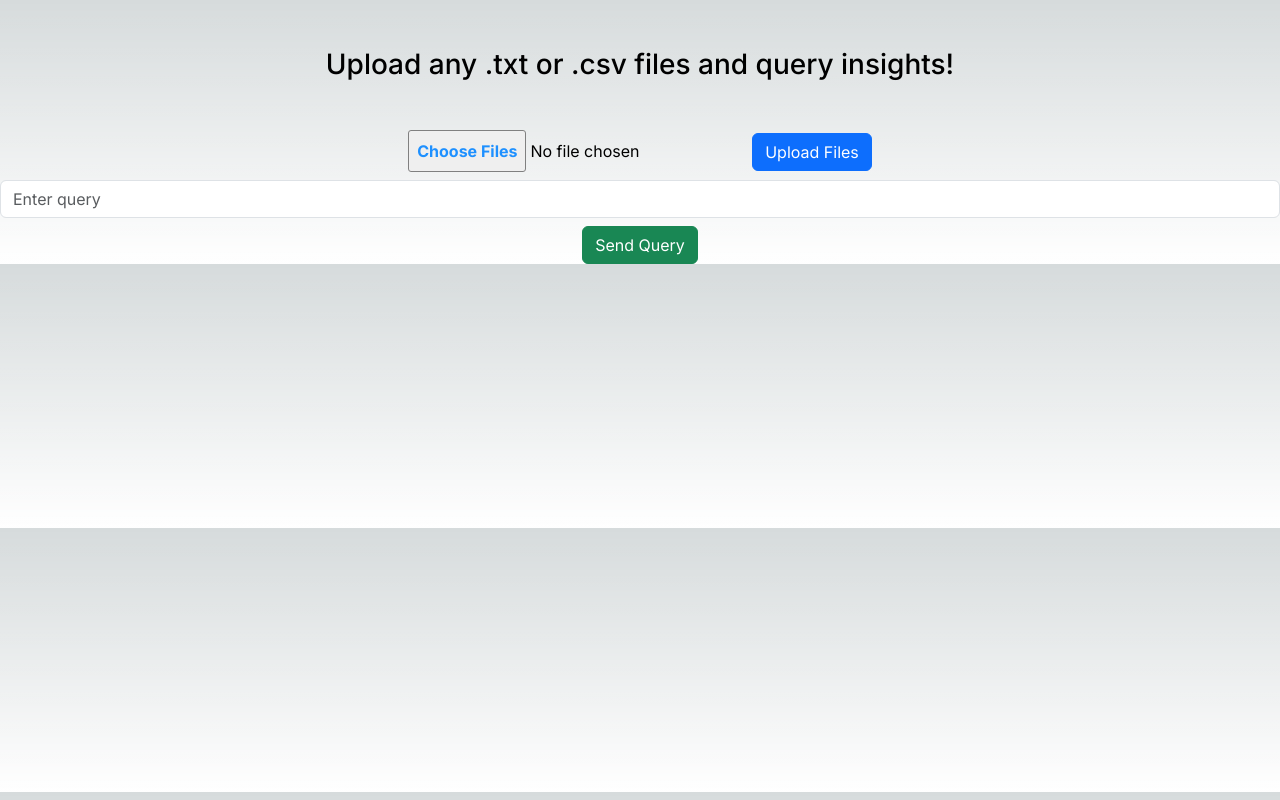
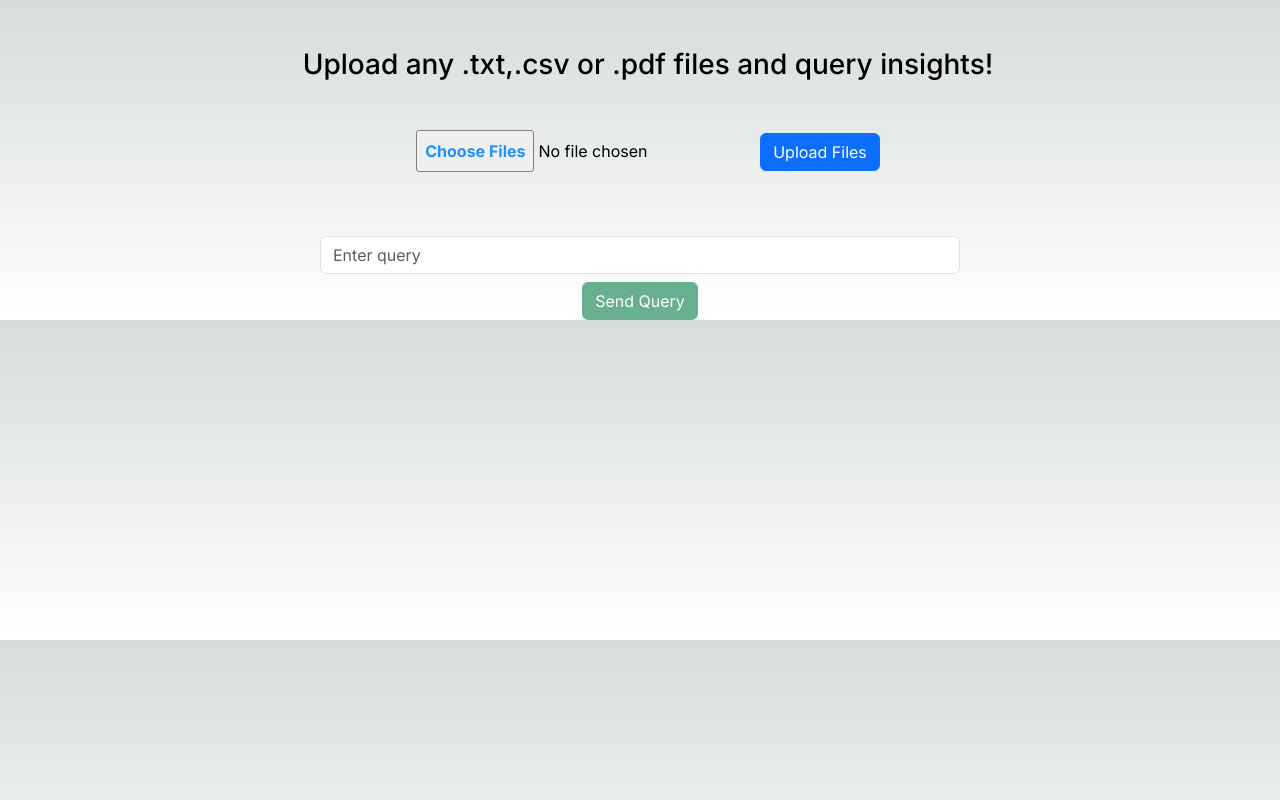
Before and after one commit to shah-26/frontend_rag, a Next.js app: page /query in a window 1280 px wide. Built offline with nearby package versions, Linux system fonts and the light colour scheme.

Commit message:
endpoint update

```diff
--- a/app/globals.css
+++ b/app/globals.css
@@ -127,3 +127,11 @@ input::file-selector-button {
   border: thin solid grey;
   border-radius: 3px;
 }
+
+.w-50{
+  width: 50%;
+}
+
+.border-left{
+  border-left: 3px solid black !important;
+}
--- a/app/query/page.tsx
+++ b/app/query/page.tsx
@@ -3,7 +3,7 @@ import { useState, useEffect } from "react"
 export default function Query(){
     async function useQueryFun(){
         // const text =
-        let fetchedResult = await fetch(`http://localhost:8000/question`,{
+        let fetchedResult = await fetch(`https://langchain-rag-umsute3yda-uc.a.run.app/question`,{
             headers:{
                 "Content-Type": "application/json",
             },
@@ -12,7 +12,7 @@ export default function Query(){
         })
         const data = await fetchedResult.json()
         setFetchedResult(data.status)
-            let streamEvent = new EventSource(`http://localhost:8000/event/${localStorage.getItem("session_id")}`)
+            let streamEvent = new EventSource(`https://langchain-rag-umsute3yda-uc.a.run.app/event/${localStorage.getItem("session_id")}`)
             streamEvent.onmessage = (event) => {
                 console.log("Event data:",event);
                 setFetchedResult((d) => {
@@ -40,7 +40,7 @@ export default function Query(){
             event.preventDefault(); // Prevents the form from reloading the page
             // debugger
             const formData = new FormData(event.currentTarget);
-            fetch('http://localhost:8000/uploadfiles', { // Replace with your server endpoint
+            fetch('https://langchain-rag-umsute3yda-uc.a.run.app/uploadfiles', { // Replace with your server endpoint
                 method: 'POST',
                 body: formData,
             })
@@ -73,14 +73,22 @@ export default function Query(){
     // },[fetchedResult])
     return (
         <div className="d-flex flex-column align-items-center justify-content-center mt-5">
-            <h3 className="mb-5 bolder">Upload any .txt or .csv files and query insights!</h3>
-            <form id="submit-form" encType="multipart/form-data" onSubmit={formSubmit}>
-                <input name="files" type="file" onChange={() => setFileUpload(0)} multiple></input>
-                <button type="submit" className="btn btn-primary" id="">Upload Files</button>
-            </form>
-            <div>{fileUpload == 2 ? "Upload Successful!" : fileUpload == 1 ? "Saving Files..." : ""}</div>
-            <input type="text" className="form-control my-2"  placeholder="Enter query" onChange={(e) => setqueryText(e.target.value)}></input>
-            <button type="button" className="btn btn-success" onClick={useQueryFun}>Send Query</button>
+            <div className="d-flex align-items-center justify-content-between">
+                <div className="w-50 d-none">
+                    <h3>Paste any web link!</h3>
+                </div>
+                <div className="ps-3 text-center">
+                    <h3 className="mb-5 bolder">Upload any .txt,.csv or .pdf files and query insights!</h3>
+                    <form id="submit-form" encType="multipart/form-data" onSubmit={formSubmit}>
+                        <input name="files" type="file" onChange={() => setFileUpload(0)} multiple></input>
+                        <button type="submit" className="btn btn-primary" id="">Upload Files</button>
+                    </form>
+                    <div className="mt-3 text-bold">{fileUpload == 2 ? "Upload Successful!" : fileUpload == 1 ? "Saving Files..." : ""}</div>
+
+                </div>
+            </div>
+            <input type="text" className="form-control mt-5 mb-2 w-50"  placeholder="Enter query" onChange={(e) => setqueryText(e.target.value)}></input>
+            <button type="button" className={`btn btn-success ${fileUpload == 2 && queryText.length > 0 ? '' : 'disabled'}`} onClick={useQueryFun}>Send Query</button>
             {fetchedResult === "Processing" ? <p>Loading...</p> : ''}
             {fetchedResult && fetchedResult !== "Processing" ? <div className="chat-div border border-rounded">
                     {fetchedResult}
```
